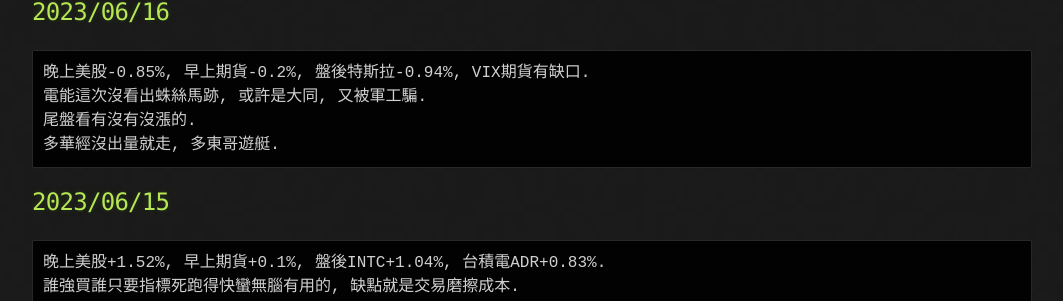
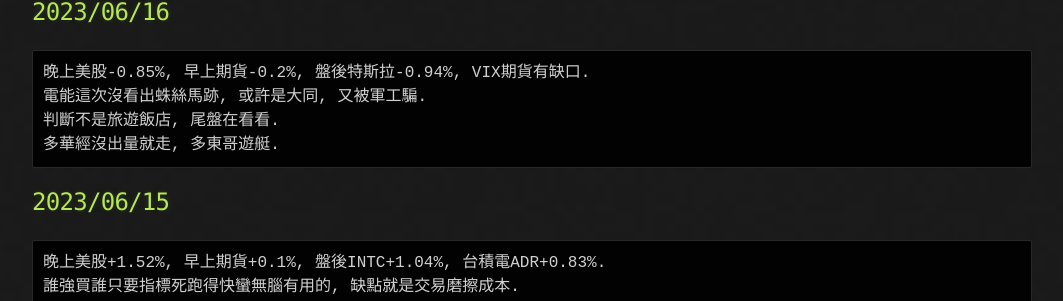
Before and after one commit to lepg5487/Stock_God, a Jekyll site: the page built from index.md, in a window 1280 px wide and 900 px high, scrolled down 484 px. Shown: the part 196-497 px from the top of the window, without its empty margins (108-1171 px from the left). Built offline with Jekyll 4.4.1, drawn with Linux system fonts in a browser that asks for light colours; our own code applies the rules of GitHub Pages for plain Markdown files.

Commit message:
Update index.md

````diff
--- a/index.md
+++ b/index.md
@@ -26,7 +26,7 @@ layout: testlayouts
 ```
 晚上美股-0.85%, 早上期貨-0.2%, 盤後特斯拉-0.94%, VIX期貨有缺口.
 電能這次沒看出蛛絲馬跡, 或許是大同, 又被軍工騙.
-尾盤看有沒有沒漲的.
+判斷不是旅遊飯店, 尾盤在看看.
 多華經沒出量就走, 多東哥遊艇.
 ```
 
````
